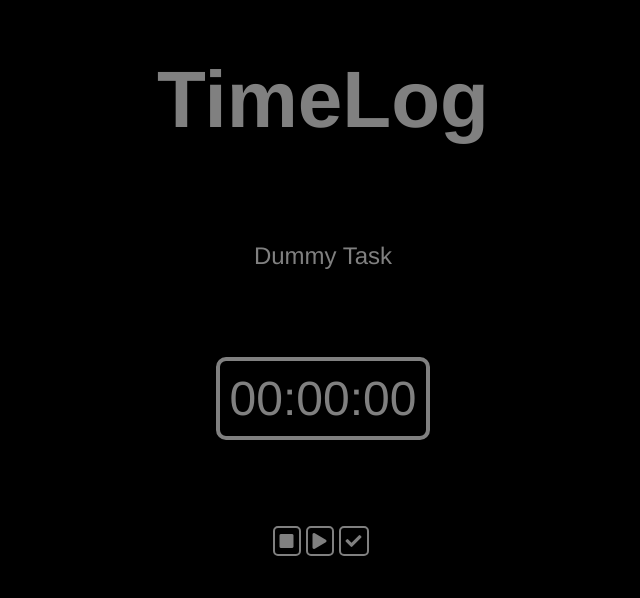
After one commit to M786453/TimeLog, a Flask app: page /log in a window 1280 px wide. The commit adds this page. Shown: the top 598 px of the page, without its empty margins (317-957 px from the left). Run offline with Flask 3, Linux system fonts and the light colour scheme; some libraries are stand-ins or nearby versions.

Commit message:
Log Page UI designed.

```diff
--- a/app.py
+++ b/app.py
@@ -7,6 +7,11 @@ def home():
 
     return render_template('index.html')
 
+@app.route('/log')
+def log():
+
+    return render_template('log.html')
+
 if __name__ == "__main__":
 
     app.run(debug=True)
--- a/static/style/style.css
+++ b/static/style/style.css
@@ -31,3 +31,34 @@ a{
 a:hover{
     background-color: rgb(39, 39, 39);
 }
+
+
+/** LOG **/
+
+#log{
+    display: grid;
+    color: gray;
+    height: 50vh;
+    justify-content: center;
+    align-items: center;
+}
+
+#stopwatch{
+    font-size: 3em;
+    border: 4px solid gray;
+    text-align: center;
+    border-radius: 10px;
+    padding: 10px;
+}
+
+.log-actions{
+    display: flex;
+    justify-content: center;
+}
+
+#title{
+    text-align: center;
+    font-size: x-large;
+}
+
+/** LOG **/
--- /dev/null
+++ b/templates/log.html
@@ -0,0 +1,42 @@
+<!DOCTYPE html>
+<html lang="en">
+<head>
+    <meta charset="UTF-8">
+    <meta name="viewport" content="width=device-width, initial-scale=1.0">
+    <title>TimeLog</title>
+
+    <!-- STYLE -->
+
+        <link rel="stylesheet" href="../static/style/style.css">
+        <link rel="stylesheet" href="https://cdnjs.cloudflare.com/ajax/libs/font-awesome/5.11.2/css/all.css" integrity="sha256-46qynGAkLSFpVbEBog43gvNhfrOj+BmwXdxFgVK/Kvc=" crossorigin="anonymous" />
+
+    <!-- STYLE -->
+</head>
+<body>
+
+    <!-- HEADER -->
+
+        <h1 id="header">TimeLog</h1>
+
+    <!-- HEADER -->
+
+    <!-- LOG -->
+
+        <div id="log">
+
+            <div id="title">Dummy Task</div>
+
+            <div id="stopwatch">00:00:00</div>
+
+            <div class="log-actions">
+                <i class="fas fa-stop" id="btnStop" style="color: gray;border: 2px solid gray;border-radius: 5px;padding: 5px;margin-right: 5px;"></i>
+                <i class="fas fa-play" id="btnPlay" style="color: gray;border: 2px solid gray;border-radius: 5px;padding: 5px;margin-right: 5px;"></i>
+                <i class="fas fa-check" id="btnDone" style="color: gray;border: 2px solid gray;border-radius: 5px;padding: 5px;margin-right: 5px;"></i>
+            </div>
+
+        </div>
+
+    <!-- LOG -->
+
+</body>
+</html>
```
